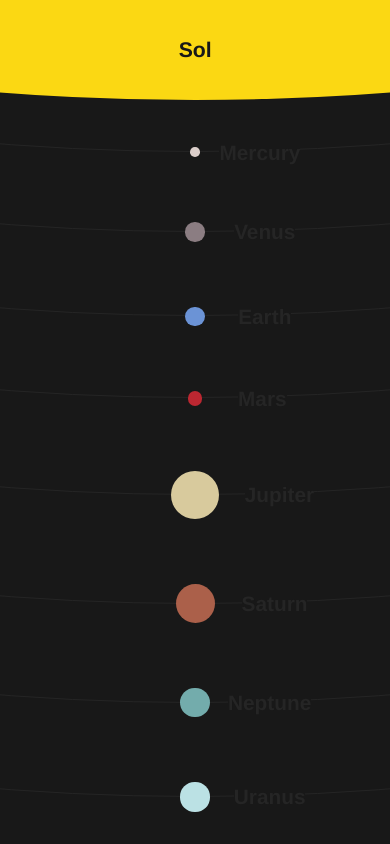
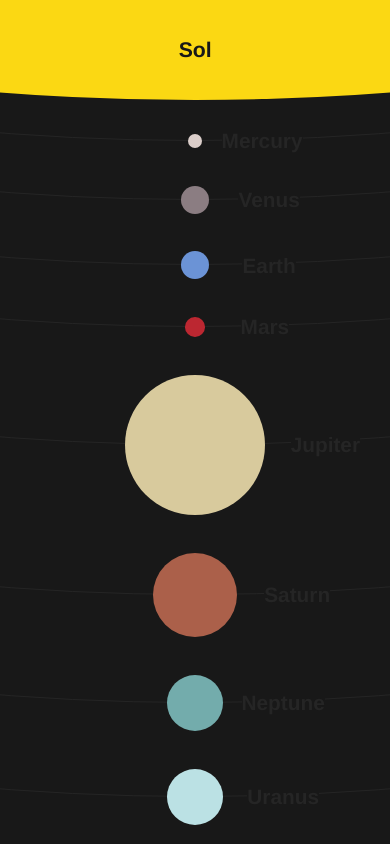
Before and after one commit to AngusMacrae/solar-system-explorer, a Vue app in the folder client/: page / in a window 390 px wide. Built offline with nearby package versions, Linux system fonts and the light colour scheme.

Commit message:
Adjust planet sizes and scaling, fix scaling issue on mobile view

```diff
--- a/client/src/components/Planet.vue
+++ b/client/src/components/Planet.vue
@@ -20,7 +20,8 @@ export default {
     cssVars() {
       return {
         "--fill-colour": this.fillColour,
-        "--diameter": this.diameter / 20 + "vw"
+        "--diameter-vw": this.diameter / 15 + "vw",
+        "--diameter-vh": this.diameter / 15 + "vh"
       };
     }
   }
@@ -36,8 +37,8 @@ export default {
 
 .planet {
   border-radius: 50%;
-  width: var(--diameter);
-  height: var(--diameter);
+  width: var(--diameter-vw);
+  height: var(--diameter-vw);
   background-color: var(--fill-colour);
   display: flex;
   flex-direction: column;
@@ -67,8 +68,8 @@ export default {
   border: 1px solid $muted-colour;
   z-index: -999;
   position: absolute;
-  top: calc(var(--diameter) / 2 - 2500px);
-  right: calc(var(--diameter) / 2);
+  top: calc(var(--diameter-vw) / 2 - 2500px);
+  right: calc(var(--diameter-vw) / 2);
 }
 
 a {
@@ -77,10 +78,14 @@ a {
 }
 
 @media (max-width: 970px) {
+  .planet {
+    width: var(--diameter-vh);
+    height: var(--diameter-vh);
+  }
   .orbit {
     top: auto;
-    right: calc(var(--diameter) / 2 - 2500px);
-    bottom: calc(var(--diameter) / 2);
+    right: calc(var(--diameter-vh) / 2 - 2500px);
+    bottom: calc(var(--diameter-vh) / 2);
   }
 
   .planet {
@@ -88,7 +93,7 @@ a {
 
     h2 {
       top: auto;
-      left: calc(var(--diameter) / 2 + 60px);
+      left: calc(var(--diameter-vh) / 2 + 60px);
     }
   }
 }
--- a/client/src/views/Overview.vue
+++ b/client/src/views/Overview.vue
@@ -35,22 +35,22 @@ export default {
         {
           name: "Mercury",
           bulkColour: "#DBCECA",
-          linkDiameter: 50
+          linkDiameter: 25
         },
         {
           name: "Venus",
           bulkColour: "#8B7D82",
-          linkDiameter: 100
+          linkDiameter: 50
         },
         {
           name: "Earth",
           bulkColour: "#6b93d6",
-          linkDiameter: 100
+          linkDiameter: 50
         },
         {
           name: "Mars",
           bulkColour: "#bc2731",
-          linkDiameter: 75
+          linkDiameter: 35
         },
         {
           name: "Jupiter",
@@ -60,17 +60,17 @@ export default {
         {
           name: "Saturn",
           bulkColour: "#ab604a",
-          linkDiameter: 200
+          linkDiameter: 150
         },
         {
           name: "Neptune",
           bulkColour: "#73ACAC",
-          linkDiameter: 150
+          linkDiameter: 100
         },
         {
           name: "Uranus",
           bulkColour: "#bbe1e4",
-          linkDiameter: 150
+          linkDiameter: 100
         }
       ]
     };
```
